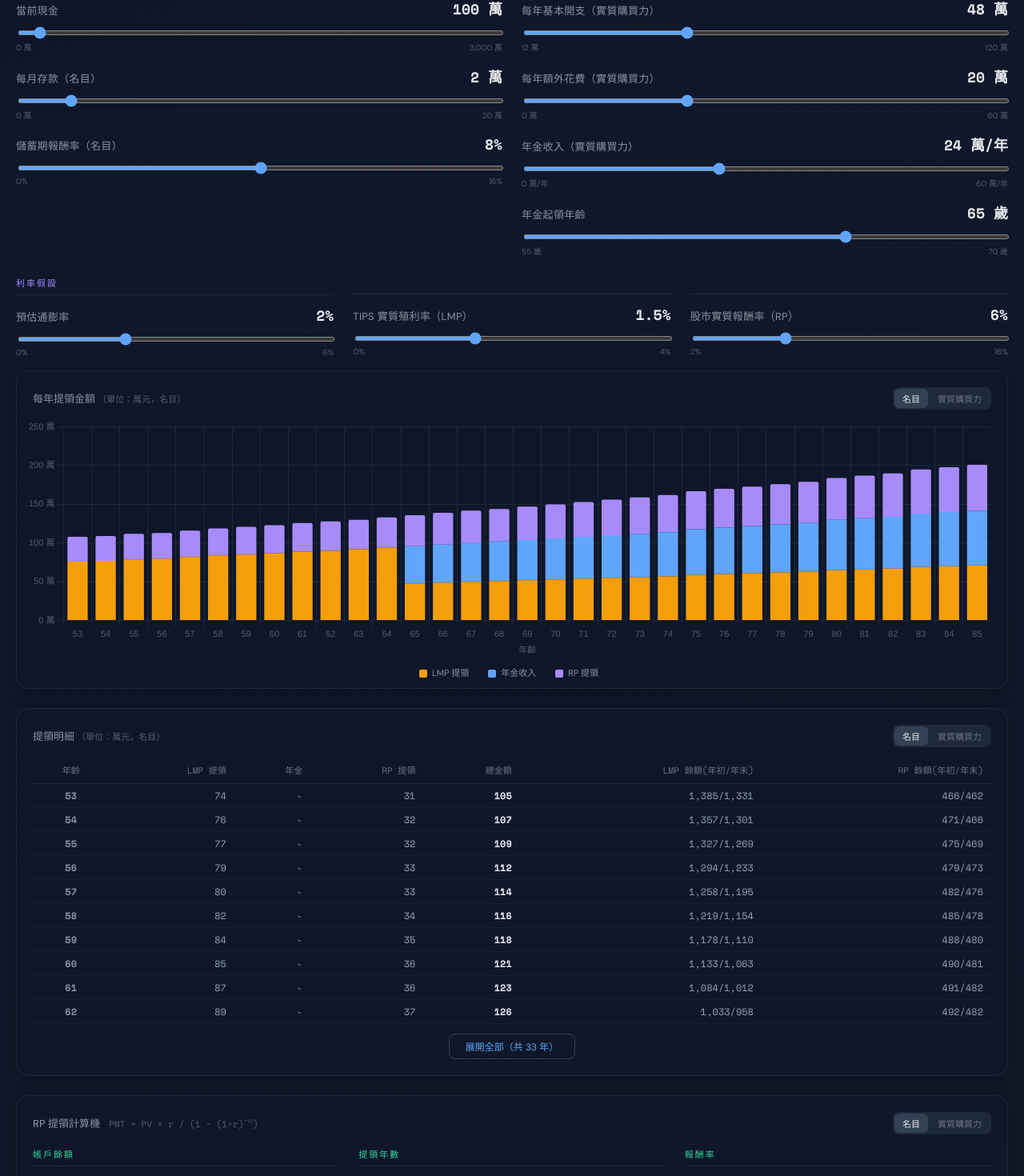
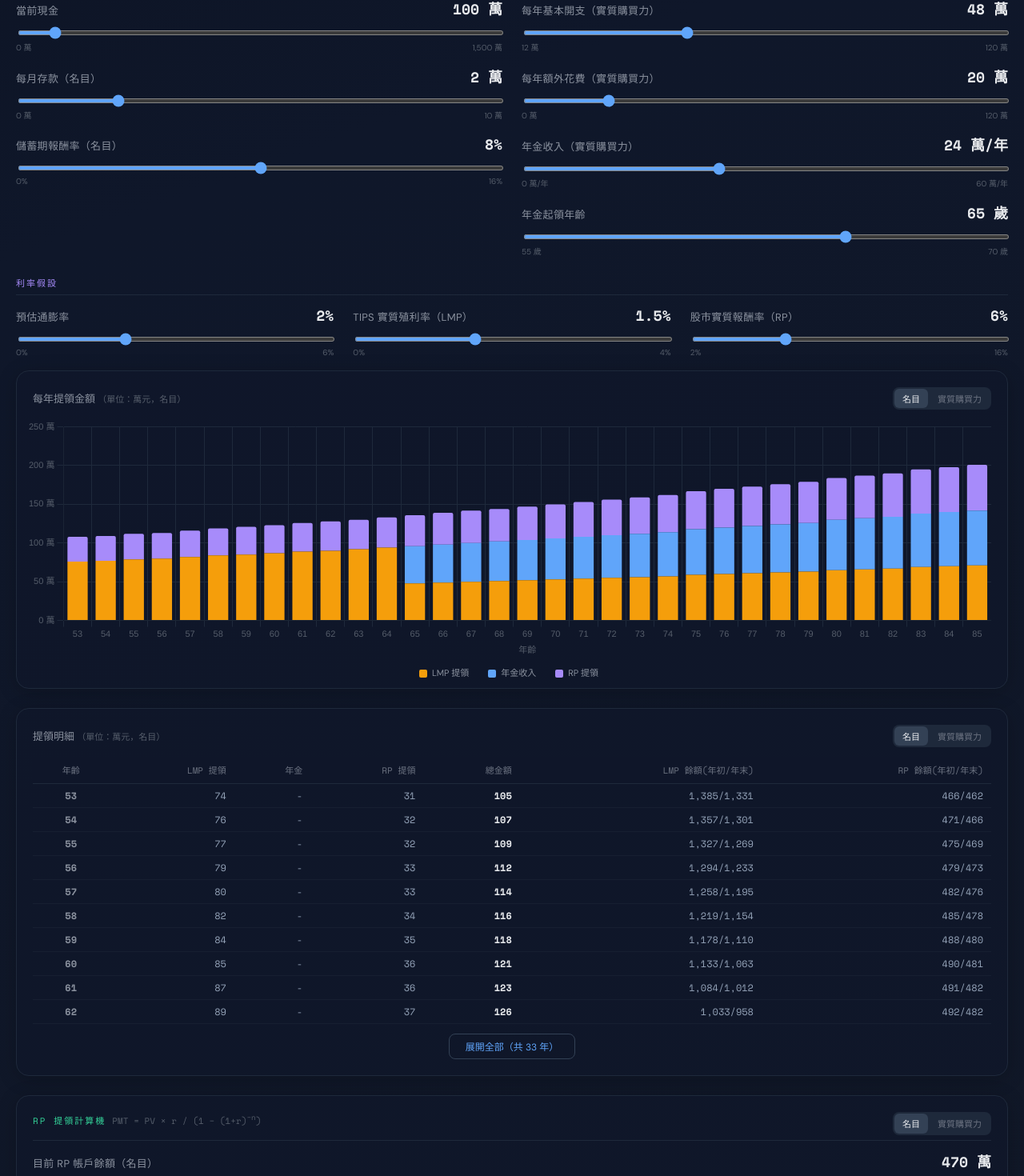
Before and after one commit to Roku-rgb/roku-rgb.github.io, a Vue app in the folder source/when-can-i-retire/: page / in a window 1280 px wide. Shown: the part 1073-2543 px from the top of the page at 80% size. Built offline with nearby package versions, Linux system fonts and the light colour scheme.

Commit message:
add RWD and adjust input range

```diff
--- a/source/when-can-i-retire/src/components/InfoCards.vue
+++ b/source/when-can-i-retire/src/components/InfoCards.vue
@@ -133,6 +133,15 @@ const display = computed(() => {
   gap: 10px;
   flex-wrap: wrap;
 }
+@media (max-width: 640px) {
+  .card:first-child {
+    flex: 1 1 100%;
+  }
+  .card:not(:first-child) {
+    flex: 1 1 calc(50% - 5px);
+    min-width: 0;
+  }
+}
 .card {
   background: linear-gradient(
     135deg,
--- a/source/when-can-i-retire/src/components/PmtCalculator.vue
+++ b/source/when-can-i-retire/src/components/PmtCalculator.vue
@@ -46,11 +46,12 @@ const pmt = computed(() => {
 
 <template>
   <div class="pmt-block">
-    <div class="block-header">
-      <div class="block-title">
-        RP 提領計算機
+    <div class="grid-3">
+      <SliderGroup title="RP 提領計算機" color="#34d399">
+        <template #title-extra>
           <span class="block-sub">PMT = PV × r / (1 − (1+r)<sup>−n</sup>)</span>
-      </div>
+        </template>
+        <template #title-right>
           <div class="toggle-group">
             <button
               type="button"
@@ -67,21 +68,15 @@ const pmt = computed(() => {
               實質購買力
             </button>
           </div>
-    </div>
-
-    <div class="grid-3">
-      <SliderGroup title="帳戶餘額" color="#34d399">
+        </template>
         <SliderInput
           v-model="pv"
           label="目前 RP 帳戶餘額（名目）"
           :min="0"
           :max="3000"
-          :step="10"
+          :step="5"
           unit=" 萬"
           :format="fmtMoney" />
-      </SliderGroup>
-
-      <SliderGroup title="提領年數" color="#34d399">
         <SliderInput
           v-model="n"
           label="還要領幾年"
@@ -89,15 +84,13 @@ const pmt = computed(() => {
           :max="80"
           :step="1"
           unit=" 年" />
-      </SliderGroup>
-      <SliderGroup title="報酬率" color="#34d399">
         <SliderInput
           v-if="isNominal"
           v-model="r"
           label="股市報酬率（名目）"
           :min="0"
           :max="20"
-          :step="0.5"
+          :step="0.1"
           unit="%" />
         <SliderInput
           v-else
@@ -105,7 +98,7 @@ const pmt = computed(() => {
           label="股市報酬率（實質）"
           :min="0"
           :max="16"
-          :step="0.5"
+          :step="0.1"
           unit="%" />
         <SliderInput
           v-if="isNominal"
@@ -113,7 +106,7 @@ const pmt = computed(() => {
           label="預估通膨率"
           :min="0"
           :max="6"
-          :step="0.5"
+          :step="0.1"
           unit="%" />
       </SliderGroup>
     </div>
@@ -135,28 +128,22 @@ const pmt = computed(() => {
   margin-bottom: 24px;
   box-shadow: 0 4px 24px rgba(0, 0, 0, 0.2);
 }
-.block-header {
-  display: flex;
-  align-items: center;
-  justify-content: space-between;
-  margin-bottom: 16px;
-}
-.block-title {
-  font-size: 13px;
-  color: #8a919e;
-  font-weight: 500;
-}
 .block-sub {
+  display: block;
   font-size: 11px;
   color: #555d6a;
-  margin-left: 8px;
+  margin-bottom: 10px;
   font-family: "Space Mono", monospace;
 }
 .grid-3 {
   display: grid;
-  grid-template-columns: 1fr 1fr 1fr;
+  grid-template-columns: 1fr;
   gap: 0 24px;
   margin-bottom: 16px;
+  width: 100%;
+}
+.grid-3 > * {
+  min-width: 0;
 }
 .result-row {
   display: flex;
--- a/source/when-can-i-retire/src/components/RetirementCalculator.vue
+++ b/source/when-can-i-retire/src/components/RetirementCalculator.vue
@@ -86,7 +86,7 @@ watch(
           v-model="inputs.currentCash.value"
           label="當前現金"
           :min="0"
-          :max="3000"
+          :max="1500"
           :step="10"
           unit=" 萬"
           :format="fmtMoney" />
@@ -94,15 +94,15 @@ watch(
           v-model="inputs.monthlySave.value"
           label="每月存款（名目）"
           :min="0"
-          :max="20"
-          :step="0.5"
+          :max="10"
+          :step="0.1"
           unit=" 萬" />
         <SliderInput
           v-model="inputs.rSave.value"
           label="儲蓄期報酬率（名目）"
           :min="0"
           :max="16"
-          :step="0.5"
+          :step="0.1"
           unit="%" />
       </SliderGroup>
 
@@ -125,7 +125,7 @@ watch(
           v-model="inputs.eExtra.value"
           label="每年額外花費（實質購買力）"
           :min="0"
-          :max="60"
+          :max="120"
           :step="2"
           unit=" 萬" />
         <SliderInput
@@ -146,17 +146,16 @@ watch(
     </div>
 
     <!-- Sliders: bottom row -->
-    <div class="grid-3">
+    <div class="slider-row-bottom">
       <SliderGroup title="利率假設" color="#a78bfa">
+        <div class="rate-sliders">
           <SliderInput
             v-model="inputs.inflation.value"
             label="預估通膨率"
             :min="0"
             :max="6"
-          :step="0.5"
+            :step="0.1"
             unit="%" />
-      </SliderGroup>
-      <SliderGroup title="&nbsp;" color="#a78bfa">
           <SliderInput
             v-model="inputs.rLmp.value"
             label="TIPS 實質殖利率（LMP）"
@@ -164,15 +163,14 @@ watch(
             :max="4"
             :step="0.1"
             unit="%" />
-      </SliderGroup>
-      <SliderGroup title="&nbsp;" color="#a78bfa">
           <SliderInput
             v-model="inputs.rRp.value"
             label="股市實質報酬率（RP）"
             :min="2"
             :max="16"
-          :step="0.5"
+            :step="0.1"
             unit="%" />
+        </div>
       </SliderGroup>
     </div>
 
@@ -237,11 +235,32 @@ watch(
   grid-template-columns: 1fr 1fr;
   gap: 0 24px;
 }
-.grid-3 {
-  display: grid;
-  grid-template-columns: 1fr 1fr 1fr;
-  gap: 0 24px;
+@media (max-width: 640px) {
+  .grid-2 {
+    grid-template-columns: 1fr;
+    gap: 16px 0;
+  }
+}
+.slider-row-bottom {
   margin-top: 8px;
+}
+.rate-sliders {
+  display: flex;
+  gap: 24px;
+  flex-wrap: wrap;
+}
+.rate-sliders > * {
+  flex: 1;
+  min-width: 0;
+}
+@media (max-width: 640px) {
+  .rate-sliders {
+    flex-direction: column;
+    gap: 16px;
+  }
+  .rate-sliders > * {
+    flex: none;
+  }
 }
 .footer {
   text-align: center;
--- a/source/when-can-i-retire/src/components/SliderGroup.vue
+++ b/source/when-can-i-retire/src/components/SliderGroup.vue
@@ -7,13 +7,23 @@ defineProps<{
 
 <template>
   <div>
-    <div class="group-title" :style="{ color: color || '#60a5fa' }">{{ title }}</div>
+    <div class="group-title" :style="{ color: color || '#60a5fa' }">
+      <span class="group-title-left">
+        <span class="group-title-text">{{ title }}</span>
+        <slot name="title-extra" />
+      </span>
+      <slot name="title-right" />
+    </div>
     <slot />
   </div>
 </template>
 
 <style scoped>
 .group-title {
+  display: flex;
+  align-items: center;
+  justify-content: space-between;
+  gap: 12px;
   font-size: 11px;
   letter-spacing: 2px;
   text-transform: uppercase;
@@ -22,4 +32,20 @@ defineProps<{
   border-bottom: 1px solid #1e293b;
   padding-bottom: 6px;
 }
+.group-title-left {
+  display: flex;
+  align-items: baseline;
+  gap: 8px;
+  flex: 1;
+  min-width: 0;
+}
+.group-title-text {
+  flex-shrink: 0;
+}
+.group-title :deep([class*="sub"]) {
+  font-size: 11px;
+  letter-spacing: 0;
+  text-transform: none;
+  color: #555d6a;
+}
 </style>
```
Lines whose indentation alone changed are shown as unchanged.
